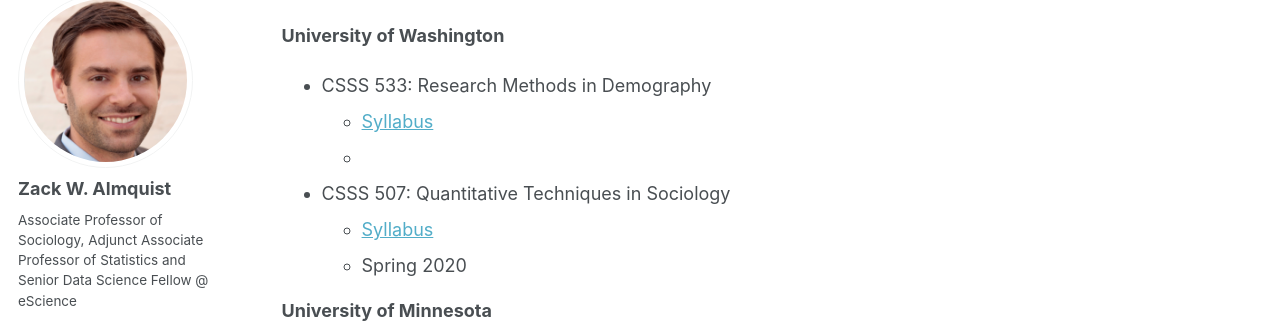
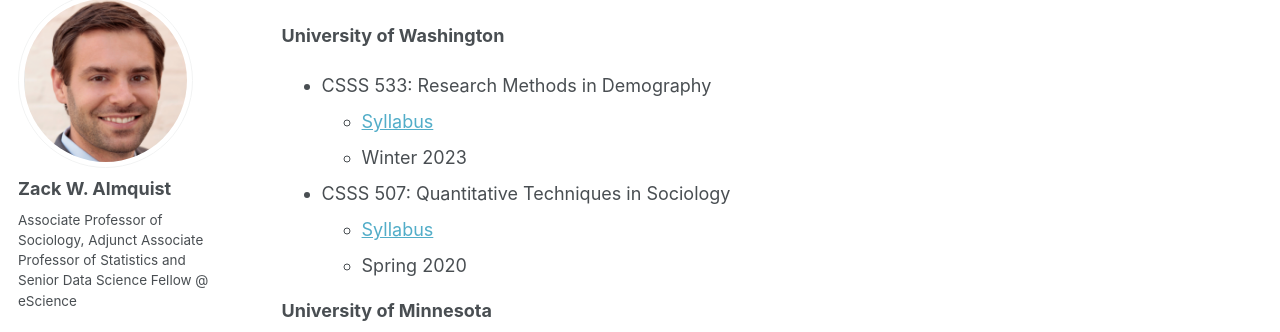
Before and after one commit to zalmquist/zalmquist.github.io, a Jekyll site: the page built from _pages/teaching.md, in a window 1280 px wide and 900 px high, scrolled down 3051 px. Shown: the part 113-445 px from the top of the window. Built offline with Jekyll 4.4.1, drawn with Linux system fonts in a browser that asks for light colours; some web fonts are replaced.

Commit message:
Update teaching.md

```diff
--- a/_pages/teaching.md
+++ b/_pages/teaching.md
@@ -106,7 +106,7 @@ Statistics
 
 * CSSS 533: Research Methods in Demography
     +  [Syllabus](/files/soc_506_syl.pdf)
-    +
+    +  Winter 2023
 * CSSS 507: Quantitative Techniques in Sociology
     + [Syllabus](/files/soc_506_syl.pdf)
     + Spring 2020
```
